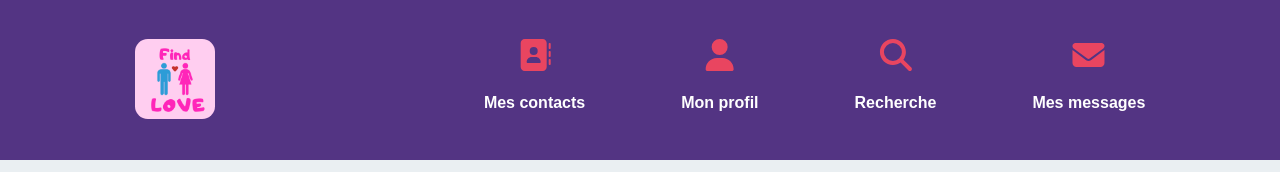
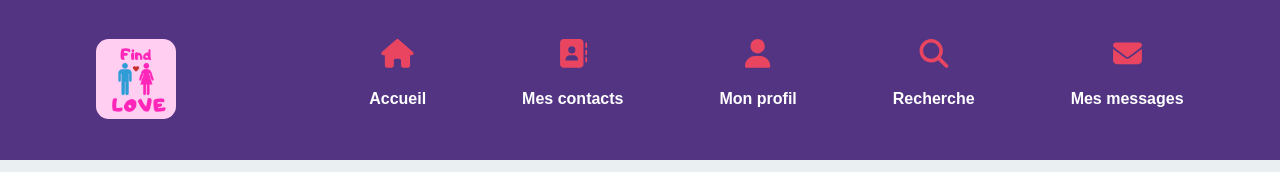
Before and after one commit to yaelxy05/findLove-front, a React (Create React App) app in the folder findlove/: page /home in a window 1280 px wide. Shown: the top 172 px of the page. Built offline with nearby package versions, Linux system fonts and the light colour scheme; no server answers; a web font is replaced by a local one.

Commit message:
modify size icon menu navigation

```diff
--- a/findlove/src/components/Navigation/NavigationDesktop/index.js
+++ b/findlove/src/components/Navigation/NavigationDesktop/index.js
@@ -4,7 +4,7 @@ import React from "react";
 import Logo from "../../../components/Logo";
 
 import { FontAwesomeIcon } from "@fortawesome/react-fontawesome";
-import { faAddressBook, faUser, faMagnifyingGlass, faEnvelope } from "@fortawesome/free-solid-svg-icons";
+import { faAddressBook, faUser, faMagnifyingGlass, faEnvelope, faHouse } from "@fortawesome/free-solid-svg-icons";
 
 // Import CSS
 import "./navigationDesktop.scss";
@@ -14,6 +14,10 @@ function NavigationDesktop() {
     <nav className="nav_desktop">
       <Logo />
       <ul>
+      <li>
+          <FontAwesomeIcon icon={faHouse} />
+          <p>Accueil</p>
+        </li>
         <li>
           <FontAwesomeIcon icon={faAddressBook} />
           <p>Mes contacts</p>
--- a/findlove/src/components/Navigation/NavigationDesktop/navigationDesktop.scss
+++ b/findlove/src/components/Navigation/NavigationDesktop/navigationDesktop.scss
@@ -21,7 +21,7 @@
 
       svg {
         margin-bottom: 1.5rem;
-        font-size: 2rem;
+        font-size: 1.8rem;
         color: vars.$background4;
       }
     }
```
